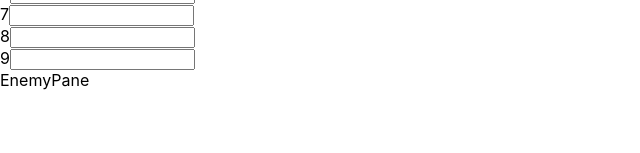
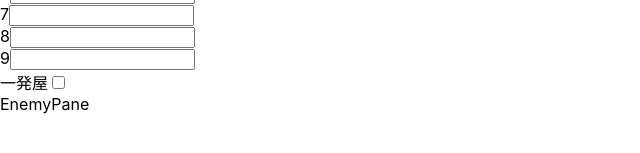
Before and after one commit to yukihane/rance01-damage, a React (Create React App) app in the folder rance01-damage/: page / in a window 1280 px wide. Shown: the part 175-328 px from the top of the page, without its empty margins (0-640 px from the left). Built offline with nearby package versions, Linux system fonts and the light colour scheme.

Commit message:
一発屋入力項目

```diff
--- a/rance01-damage/src/PlayerPane.tsx
+++ b/rance01-damage/src/PlayerPane.tsx
@@ -1,14 +1,18 @@
 import { ChangeEvent } from "react";
 import { useDispatch, useSelector } from "react-redux";
-import { PLAYER_CHIPS_LENGTH, setPlayerChip } from "./playerSlice";
+import { PLAYER_CHIPS_LENGTH, setOneShot, setPlayerChip } from "./playerSlice";
 import { RootState } from "./store";
 
 export const PlayerPane = () => {
-  const chips = useSelector((state: RootState) => state.player.chips);
+  const { chips, oneShot } = useSelector((state: RootState) => state.player);
   const dispatch = useDispatch();
 
   const handleChipChanged = (e: ChangeEvent<HTMLInputElement>, row: number) => {
     dispatch(setPlayerChip({ row, value: e.target.value }));
+  };
+
+  const handleOneShotClicked = () => {
+    dispatch(setOneShot({ oneShot: !oneShot }));
   };
 
   const chipRow = Array(PLAYER_CHIPS_LENGTH)
@@ -27,5 +31,21 @@ export const PlayerPane = () => {
         </label>
       </div>
     ));
-  return <>{chipRow}</>;
+  return (
+    <>
+      <div>{chipRow}</div>
+      <div>
+        <label>
+          一発屋
+          <input
+            type="checkbox"
+            name="oneShot"
+            id="oneShot"
+            checked={oneShot}
+            onClick={handleOneShotClicked}
+          />
+        </label>
+      </div>
+    </>
+  );
 };
--- a/rance01-damage/src/playerSlice.ts
+++ b/rance01-damage/src/playerSlice.ts
@@ -4,28 +4,37 @@ export const PLAYER_CHIPS_LENGTH = 10;
 
 export interface PlayerState {
   chips: string[];
+  oneShot: boolean;
 }
 
 const initialState: PlayerState = {
   chips: Array(PLAYER_CHIPS_LENGTH).fill(""),
+  oneShot: false,
 };
 
-type ActionType = {
+type ChipStateChange = {
   row: number;
   value: string;
+};
+
+type OneShotChange = {
+  oneShot: boolean;
 };
 
 export const playerSlice = createSlice({
   name: "player",
   initialState,
   reducers: {
-    setPlayerChip: (state, action: PayloadAction<ActionType>) => {
+    setPlayerChip: (state, action: PayloadAction<ChipStateChange>) => {
       state.chips[action.payload.row] = action.payload.value;
+    },
+    setOneShot: (state, action: PayloadAction<OneShotChange>) => {
+      state.oneShot = action.payload.oneShot;
     },
   },
 });
 
 // Action creators are generated for each case reducer function
-export const { setPlayerChip } = playerSlice.actions;
+export const { setPlayerChip, setOneShot } = playerSlice.actions;
 
 export const playerReducer = playerSlice.reducer;
```
